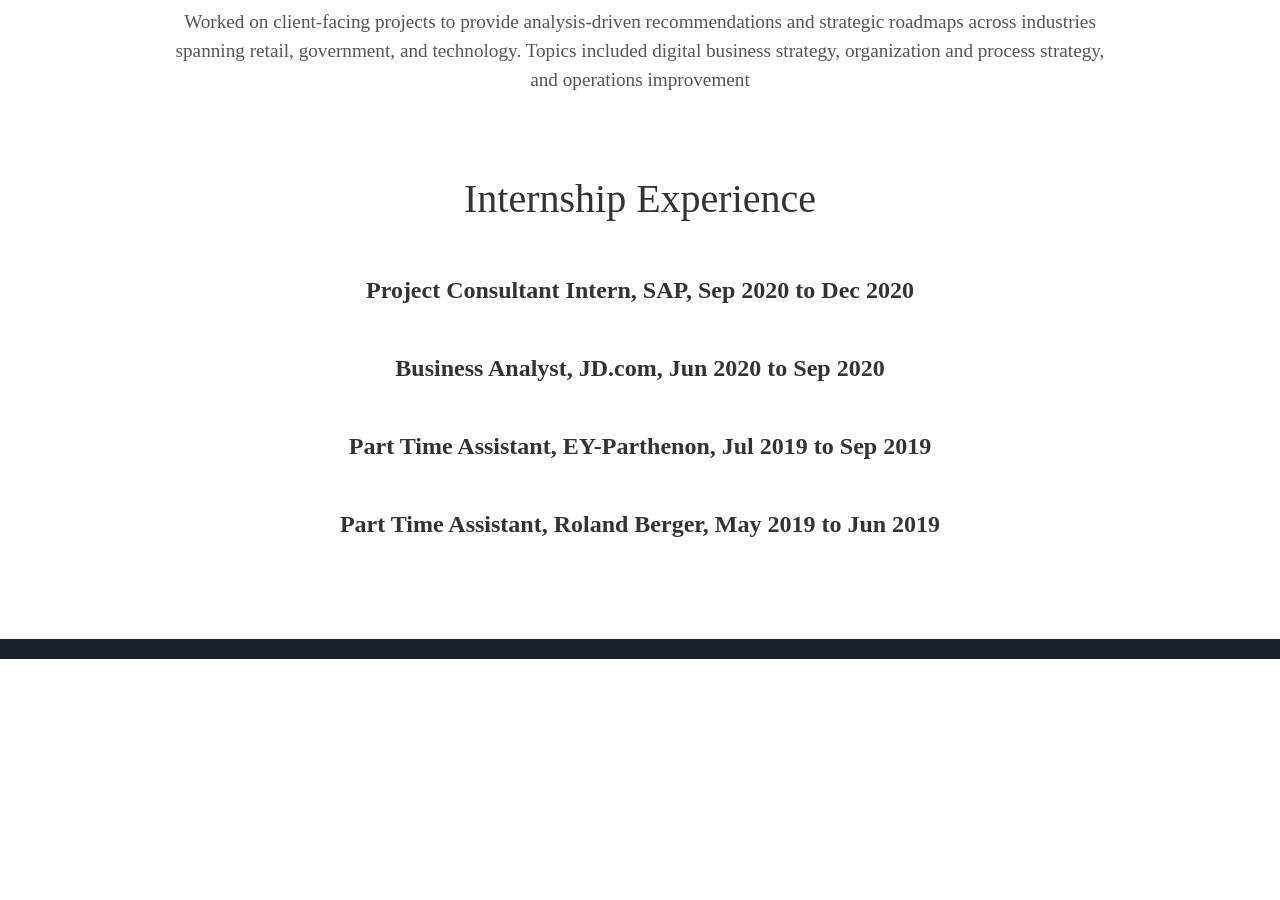
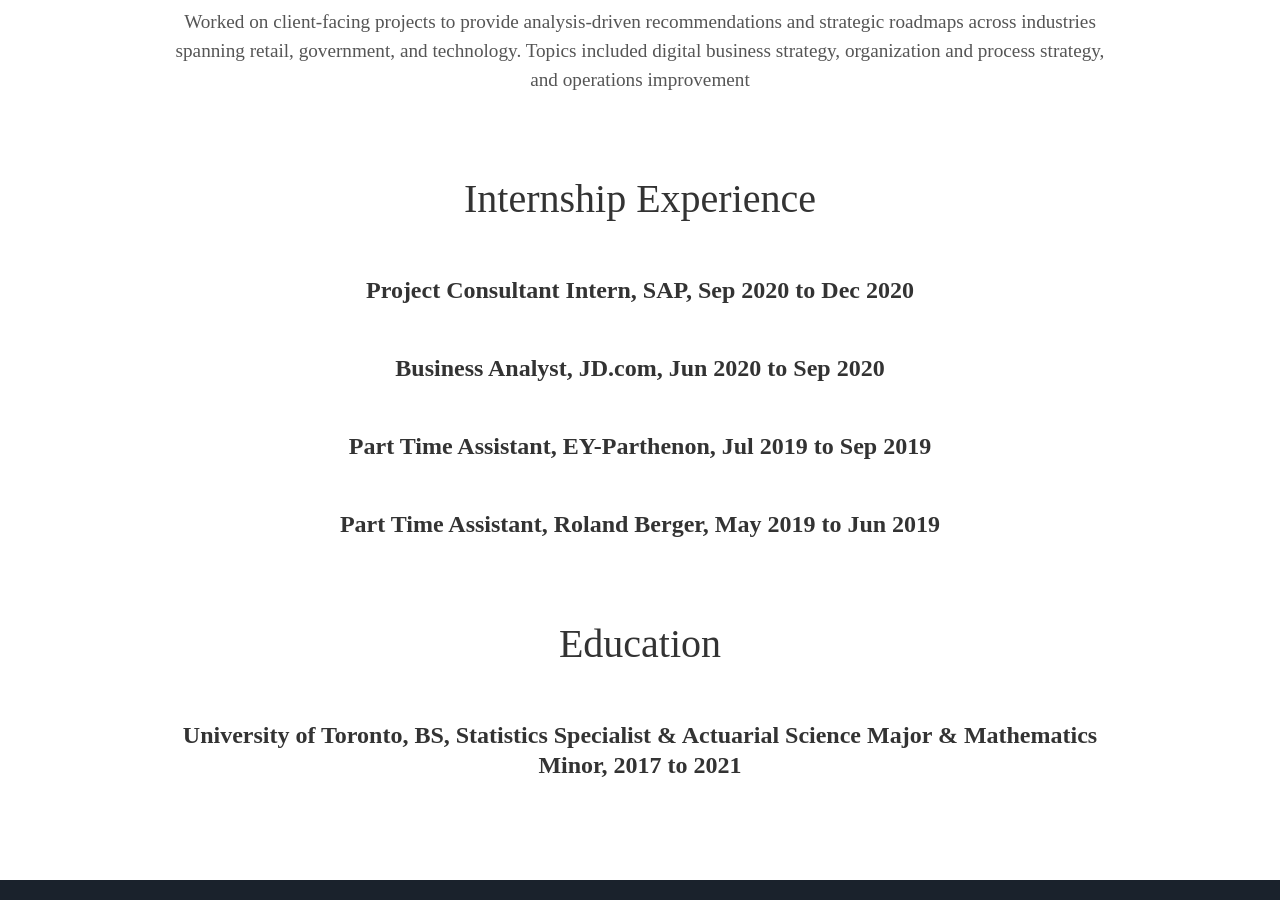
Before and after one commit to zibaic/zibaic.github.io, a Jekyll site: the page built from index.html, in a window 1280 px wide and 900 px high, scrolled down 1562 px. Built offline with Jekyll 4.4.1, drawn with Linux system fonts in a browser that asks for light colours; some web fonts are replaced; before the commit the page ends 2221 px from its top, so only the background shows below that.

Commit message:
Update about.html

```diff
--- a/_includes/about.html
+++ b/_includes/about.html
@@ -21,4 +21,8 @@
 
   <h3> Part Time Assistant, Roland Berger, May 2019 to Jun 2019</h3>
 
+  <h1>Education</h1>
+
+  <h3> University of Toronto, BS, Statistics Specialist & Actuarial Science Major & Mathematics Minor, 2017 to 2021</h3>
+
 </div>
```
